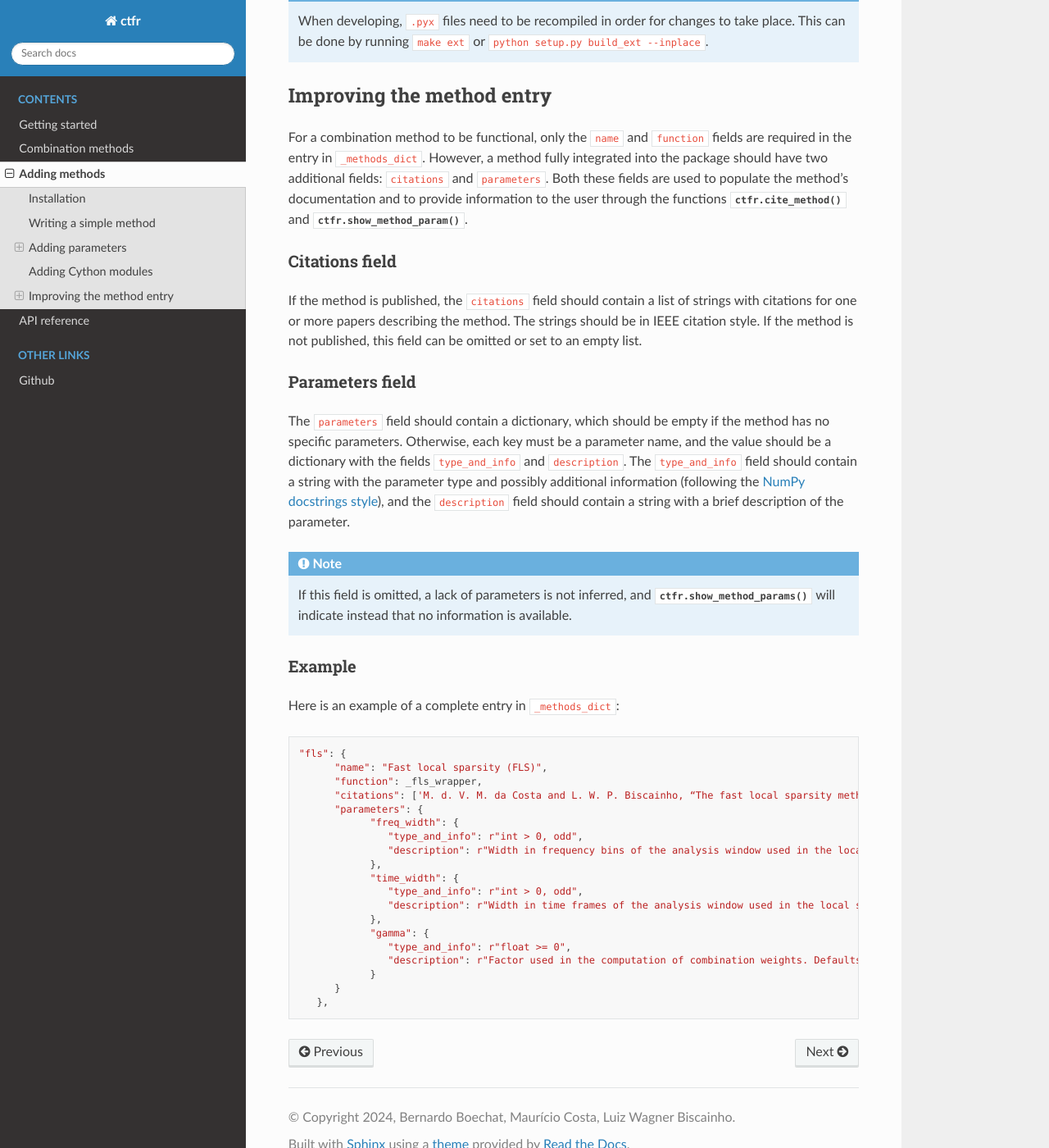
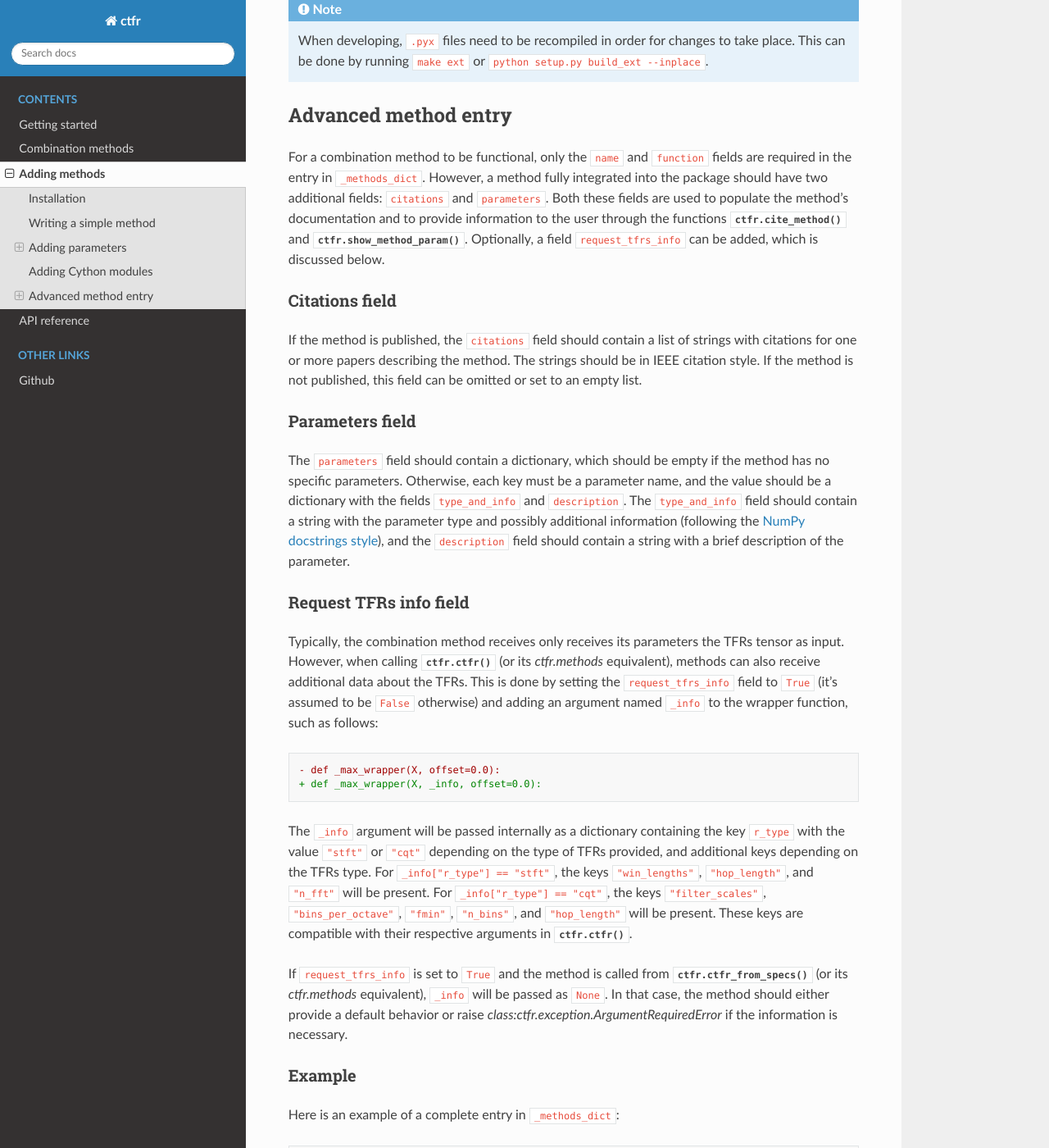
Before and after one commit to b-boechat/ctfr, a Sphinx documentation site: the page built from docs/adding_methods.rst, in a window 1280 px wide and 1400 px high, scrolled down 3061 px. Shown: the whole window at 82% size. Built offline with Sphinx 7.4.7 and the Read the Docs theme 3.1.0, drawn with Linux system fonts in a browser that asks for light colours; formulas are drawn with MathJax 3; pages that are not in the unit, such as notebooks, are missing from menus; the version number is read from the project's files by our own code; some of the changed text lies outside the part shown.

Commit message:
Update docs.

```diff
--- a/docs/adding_methods.rst
+++ b/docs/adding_methods.rst
@@ -65,7 +65,7 @@
 You can freely add parameters to your implementation function, as long as the iterable of TFRs remains as the first parameter. Any additional parameters will be treated as keyword-only parameters, and it's highly recommended for default values to be implemented.
 
 .. note::
-   Parameter names (aside from the TFRs tensor) must not clash with :func:`ctfr.ctfr` or :func:`ctfr.ctfr_from_specs` parameter names, otherwise they will not be received by the combination function.
+   Parameter names (aside from the TFRs tensor) must not clash with :func:`ctfr.ctfr` or :func:`ctfr.ctfr_from_specs` parameter names, otherwise they will not be received by the combination function. They should also not begin with an underscore, as this is reserved for internal use.
 
 Parameter validation
 ~~~~~~~~~~~~~~~~~~~~
@@ -112,10 +112,10 @@
    When developing, ``.pyx`` files need to be recompiled in order for changes to take place. This can be done by running ``make ext`` or ``python setup.py build_ext --inplace``.
 
 
-Improving the method entry
+Advanced method entry
 --------------------------
 
-For a combination method to be functional, only the ``name`` and ``function`` fields are required in the entry in ``_methods_dict``. However, a method fully integrated into the package should have two additional fields: ``citations`` and ``parameters``. Both these fields are used to populate the method's documentation and to provide information to the user through the functions :func:`ctfr.cite_method` and :func:`ctfr.show_method_param`.
+For a combination method to be functional, only the ``name`` and ``function`` fields are required in the entry in ``_methods_dict``. However, a method fully integrated into the package should have two additional fields: ``citations`` and ``parameters``. Both these fields are used to populate the method's documentation and to provide information to the user through the functions :func:`ctfr.cite_method` and :func:`ctfr.show_method_param`. Optionally, a field ``request_tfrs_info`` can be added, which is discussed below.
 
 Citations field
 ~~~~~~~~~~~~~~~
@@ -127,8 +127,19 @@
 
 The ``parameters`` field should contain a dictionary, which should be empty if the method has no specific parameters. Otherwise, each key must be a parameter name, and the value should be a dictionary with the fields ``type_and_info`` and ``description``. The ``type_and_info`` field should contain a string with the parameter type and possibly additional information (following the `NumPy docstrings style <https://numpydoc.readthedocs.io/en/latest/format.html#parameters>`_), and the ``description`` field should contain a string with a brief description of the parameter.
 
-.. Note::
-   If this field is omitted, a lack of parameters is not inferred, and :func:`ctfr.show_method_params` will indicate instead that no information is available.
+Request TFRs info field
+~~~~~~~~~~~~~~~~~~~~~~~
+
+Typically, the combination method receives only receives its parameters the TFRs tensor as input. However, when calling :func:`ctfr.ctfr` (or its `ctfr.methods` equivalent), methods can also receive additional data about the TFRs. This is done by setting the ``request_tfrs_info`` field to ``True`` (it's assumed to be ``False`` otherwise) and adding an argument named ``_info`` to the wrapper function, such as follows:
+
+.. code-block:: diff
+
+   - def _max_wrapper(X, offset=0.0):
+   + def _max_wrapper(X, _info, offset=0.0):
+
+The ``_info`` argument will be passed internally as a dictionary containing the key ``r_type`` with the value ``"stft"`` or ``"cqt"`` depending on the type of TFRs provided, and additional keys depending on the TFRs type. For ``_info["r_type"] == "stft"``, the keys ``"win_lengths"``, ``"hop_length"``, and ``"n_fft"`` will be present. For ``_info["r_type"] == "cqt"``, the keys ``"filter_scales"``, ``"bins_per_octave"``, ``"fmin"``, ``"n_bins"``, and ``"hop_length"`` will be present. These keys are compatible with their respective arguments in :func:`ctfr.ctfr`.
+
+If ``request_tfrs_info`` is set to ``True`` and the method is called from :func:`ctfr.ctfr_from_specs` (or its `ctfr.methods` equivalent), ``_info`` will be passed as ``None``. In that case, the method should either provide a default behavior or raise `class:ctfr.exception.ArgumentRequiredError` if the information is necessary.
 
 Example
 ~~~~~~~~
--- a/docs/api/core/ctfr.rst
+++ b/docs/api/core/ctfr.rst
@@ -10,5 +10,6 @@
 .. autofunction:: ctfr.methods.min
 .. autofunction:: ctfr.methods.swgm
 .. autofunction:: ctfr.methods.lt
-.. autofunction:: ctfr.methods.sls
+.. autofunction:: ctfr.methods.sls_h
+.. autofunction:: ctfr.methods.sls_i
 .. autofunction:: ctfr.methods.fls
--- a/docs/api/core/ctfr_from_specs.rst
+++ b/docs/api/core/ctfr_from_specs.rst
@@ -10,5 +10,6 @@
 .. autofunction:: ctfr.methods.min_from_specs
 .. autofunction:: ctfr.methods.swgm_from_specs
 .. autofunction:: ctfr.methods.lt_from_specs
-.. autofunction:: ctfr.methods.sls_from_specs
+.. autofunction:: ctfr.methods.sls_h_from_specs
+.. autofunction:: ctfr.methods.sls_i_from_specs
 .. autofunction:: ctfr.methods.fls_from_specs
--- a/docs/combination_methods/index.rst
+++ b/docs/combination_methods/index.rst
@@ -9,5 +9,4 @@
    binwise/index
    swgm/index
    lt/index
-   sls/index
    fls/index
--- a/docs/conf.py
+++ b/docs/conf.py
@@ -7,6 +7,7 @@
 import os
 import sys
 sys.path.insert(0, os.path.abspath('../src/ctfr'))
+sys.path.append(os.path.relpath("./conf_extras"))
 
 # -- Project information -----------------------------------------------------
 # https://www.sphinx-doc.org/en/master/usage/configuration.html#project-information
@@ -73,63 +74,8 @@
 
 # -- Document methods' calling signature and parameters ------------------------------------------
 
-import os
-from ctfr import _methods_dict
-
-PAGE_TITLE = "Calling signature"
-PARAMETERS_SUBTITLE = "Parameters"
-COMBINATION_METHODS_DOC_FOLDER = "combination_methods"
-FILE_NAME = "calling.rst"
-
-class CombinationParametersDoc:
-    def __init__(self, method_key) -> None:
-        self.method_key = method_key
-        self.method_entry = _methods_dict[method_key]
-        method_parameters = self.method_entry.get("parameters", {})
-        self.parameter_names = list(method_parameters.keys())
-        self.output_path = os.path.join(COMBINATION_METHODS_DOC_FOLDER, self.method_key, FILE_NAME)
-
-    def signature_end(self):
-        if self.parameter_names:
-            segment = ", " + ", ".join(self.parameter_names)
-        else:
-            segment = ""
-        return segment + ")"
-
-    def doc_parameter(self, parameter):
-        parameter_entry = self.method_entry["parameters"][parameter]
-        first_line = f"**{parameter}** (`{parameter_entry['type_and_info']}, optional`)"
-        second_line = f"   {parameter_entry['description']}"
-        return first_line + "\n\n" + second_line
-
-    def run(self, verbose=False):
-        if verbose:
-            print(f"Documenting {self.method_key} parameters to {self.output_path}")
-        with open(self.output_path, "w") as f:
-            f.write(PAGE_TITLE + "\n")
-            f.write("-" * len(PAGE_TITLE) + "\n\n")
-            #f.write(".. currentmodule:: ctfr" + "\n\n")
-            f.write(f'.. function:: ctfr.ctfr(signal, sr, method="{self.method_key}", *, <shared parameters>')
-            f.write(self.signature_end() + "\n" + "   :noindex:" + "\n\n")
-            f.write(f'.. function:: ctfr.ctfr_from_specs(specs, method="{self.method_key}", *, <shared parameters>')
-            f.write(self.signature_end() + "\n" + "   :noindex:" + "\n\n")
-            f.write(f'.. function:: ctfr.methods.{self.method_key}(signal, sr, *, <shared parameters>')
-            f.write(self.signature_end() + "\n" + "   :noindex:" + "\n\n")
-            f.write(f'.. function:: ctfr.methods.{self.method_key}_from_specs(specs, *, <shared parameters>')
-            f.write(self.signature_end() + "\n" + "   :noindex:" + "\n\n")
-            f.write("See :func:`ctfr.ctfr` and :func:`ctfr.ctfr_from_specs` for more details on the shared parameters for computing CTFRs with this package. The parameters specific to this method (passed as keyword arguments) are described below." + "\n\n")
-            f.write(PARAMETERS_SUBTITLE + "\n")
-            f.write("~" * len(PARAMETERS_SUBTITLE) + "\n\n")
-            for parameter in self.parameter_names:
-                f.write(self.doc_parameter(parameter) + "\n\n")
-
-exclude_methods_from_param_doc = [
-    "mean", "hmean", "gmean", "min"
-]
-for method_key in _methods_dict.keys():
-    if method_key not in exclude_methods_from_param_doc:
-        doc = CombinationParametersDoc(method_key)
-        doc.run(verbose=True)
+from combination_methods_doc import combination_methods_doc_main
+combination_methods_doc_main()
 
 # -- Generate gallery .py files from .ipynb ------------------------------------------
 
--- /dev/null
+++ b/docs/conf_extras/combination_methods_doc.py
@@ -0,0 +1,69 @@
+import os
+from ctfr import _methods_dict
+
+class CombinationMethodsDoc:
+    def __init__(
+        self,
+        method_key,
+        page_title="Calling signature",
+        parameters_subtitle = "Parameters",
+        combination_methods_doc_folder = "combination_methods",
+        file_name = "calling.rst"
+    ) -> None:
+        self.method_key = method_key
+        self.method_entry = _methods_dict[method_key]
+        method_parameters = self.method_entry.get("parameters", {})
+        self.parameter_names = list(method_parameters.keys())
+
+        self.page_title = page_title
+        self.parameters_subtitle = parameters_subtitle
+        self.combination_methods_doc_folder = combination_methods_doc_folder
+        self.file_name = file_name
+
+
+        self.output_path = os.path.join(self.combination_methods_doc_folder, self.method_key, self.file_name)
+
+    def signature_end(self):
+        if self.parameter_names:
+            segment = ", " + ", ".join(self.parameter_names)
+        else:
+            segment = ""
+        return segment + ")"
+
+    def doc_parameter(self, parameter):
+        parameter_entry = self.method_entry["parameters"][parameter]
+        first_line = f"**{parameter}** (`{parameter_entry['type_and_info']}, optional`)"
+        second_line = f"   {parameter_entry['description']}"
+        return first_line + "\n\n" + second_line
+
+    def run(self, verbose=False):
+        if verbose:
+            print(f"Documenting {self.method_key} parameters to {self.output_path}")
+        with open(self.output_path, "w") as f:
+            f.write(self.page_title + "\n")
+            f.write("-" * len(self.page_title) + "\n\n")
+            #f.write(".. currentmodule:: ctfr" + "\n\n")
+            f.write(f'.. function:: ctfr.ctfr(signal, sr, method="{self.method_key}", *, <shared parameters>')
+            f.write(self.signature_end() + "\n" + "   :noindex:" + "\n\n")
+            f.write(f'.. function:: ctfr.ctfr_from_specs(specs, method="{self.method_key}", *, <shared parameters>')
+            f.write(self.signature_end() + "\n" + "   :noindex:" + "\n\n")
+            f.write(f'.. function:: ctfr.methods.{self.method_key}(signal, sr, *, <shared parameters>')
+            f.write(self.signature_end() + "\n" + "   :noindex:" + "\n\n")
+            f.write(f'.. function:: ctfr.methods.{self.method_key}_from_specs(specs, *, <shared parameters>')
+            f.write(self.signature_end() + "\n" + "   :noindex:" + "\n\n")
+            f.write("See :func:`ctfr.ctfr` and :func:`ctfr.ctfr_from_specs` for more details on the shared parameters for computing CTFRs with this package. The parameters specific to this method (passed as keyword arguments) are described below." + "\n\n")
+            f.write(self.parameters_subtitle + "\n")
+            f.write("~" * len(self.parameters_subtitle) + "\n\n")
+            for parameter in self.parameter_names:
+                f.write(self.doc_parameter(parameter) + "\n\n")
+
+def combination_methods_doc_main():
+
+    exclude_methods_from_param_doc = [
+        "mean", "hmean", "gmean", "min", "sls_i", "sls_h"
+    ]
+
+    for method_key in _methods_dict.keys():
+        if method_key not in exclude_methods_from_param_doc:
+            doc = CombinationMethodsDoc(method_key)
+            doc.run(verbose=True)
--- a/docs/getting_started/examples/gallery/basic_usage.rst
+++ b/docs/getting_started/examples/gallery/basic_usage.rst
@@ -330,8 +330,8 @@
     - Sample Weighted Geometric Mean (SWGM) -- swgm
     - Fast Local Sparsity (FLS) -- fls
     - Lukin-Todd (LT) -- lt
-    - Smoothed Local Sparsity (LS) -- sls
-
+    - Hybrid Smoothed Local Sparsity (SLS-H) -- sls_h
+    - Smoothed Local Sparsity with Interpolation (SLS-I) -- sls_i
 
 
 
```
Also changed, not shown: 2 other files.
